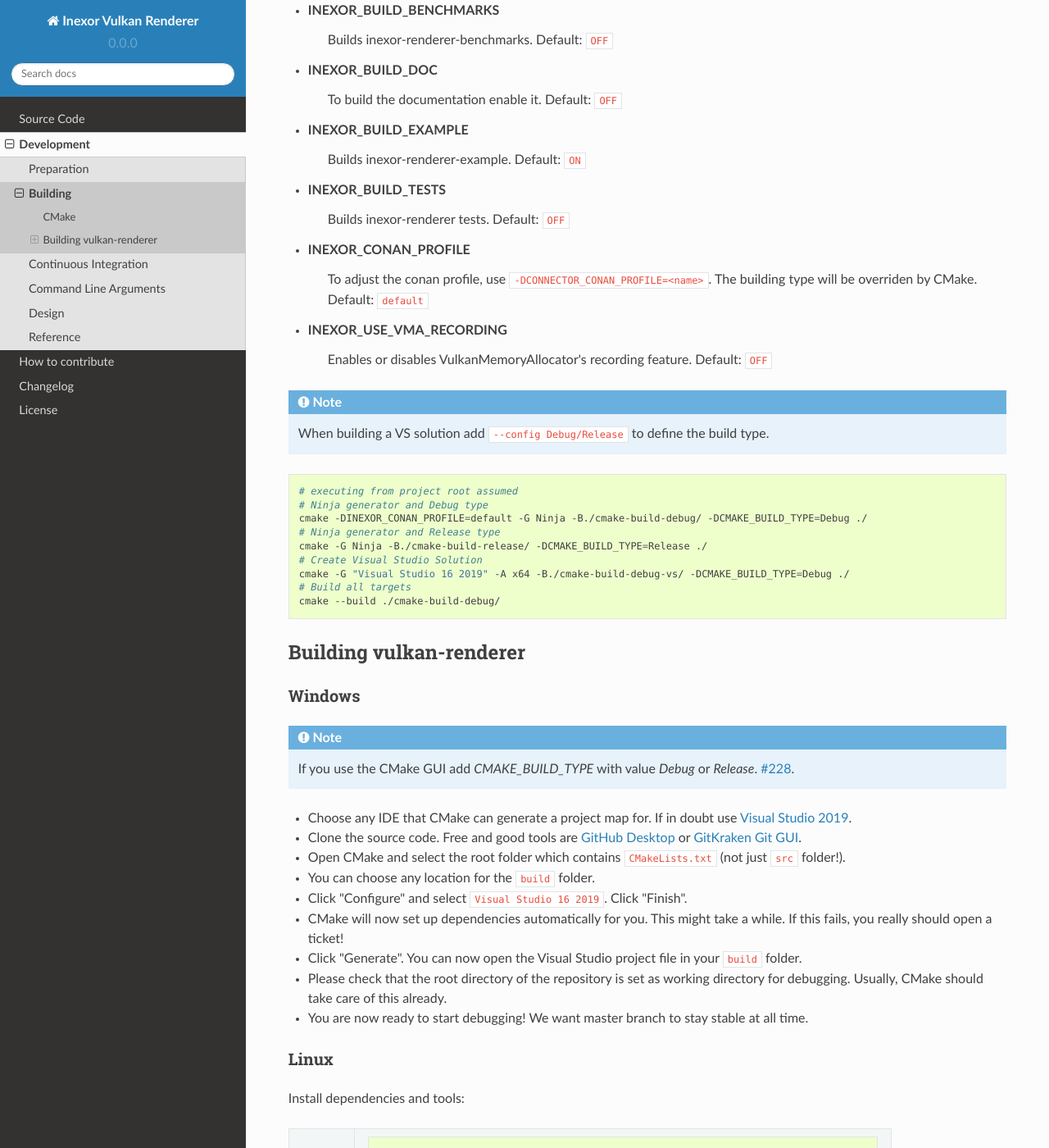
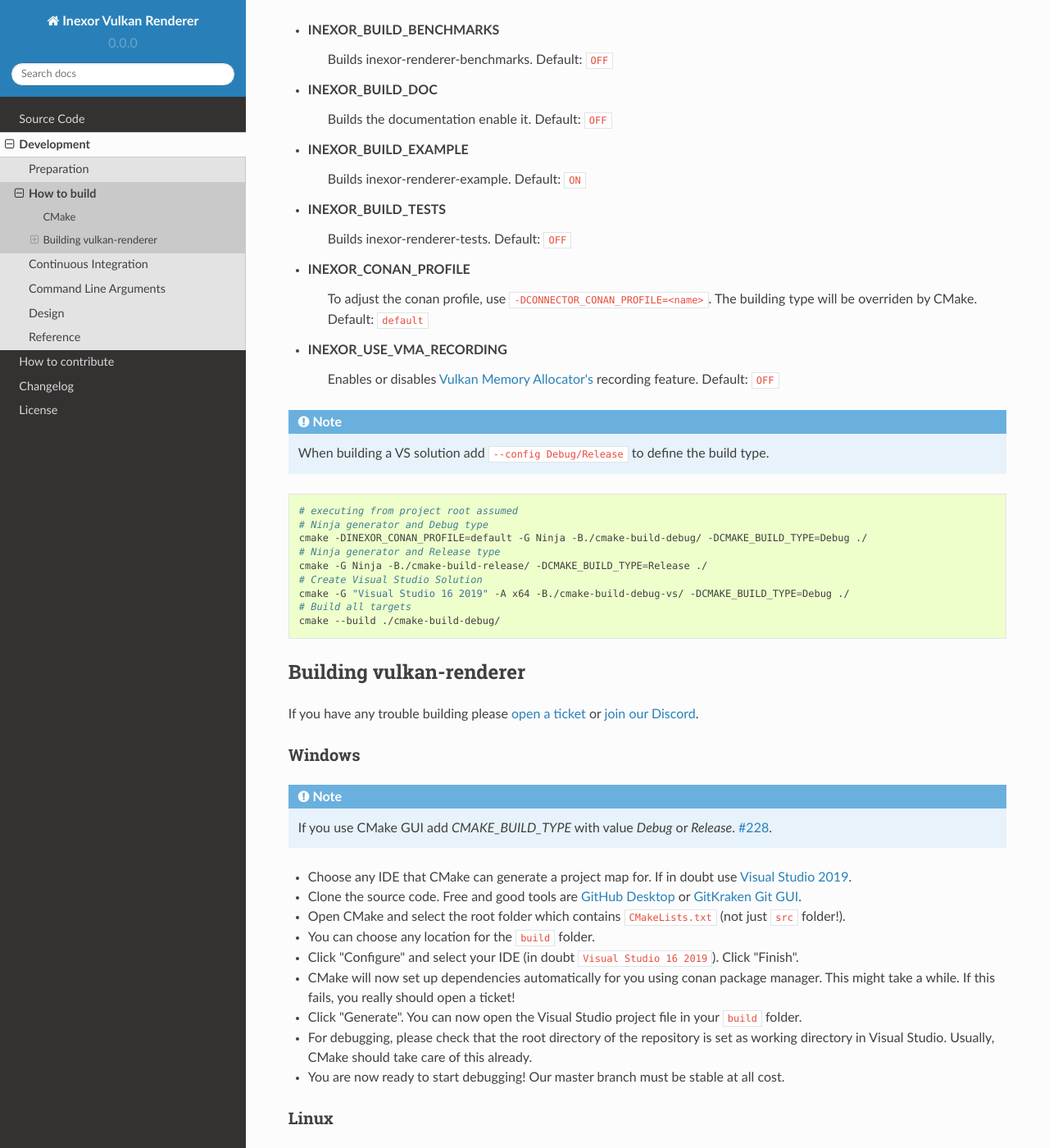
Before and after one commit to inexorgame/vulkan-renderer, a Sphinx documentation site: the page built from documentation/source/development/building.rst, in a window 1280 px wide and 1400 px high, scrolled down 637 px. Shown: the whole window at 82% size. Built offline with Sphinx 7.4.7 and the Read the Docs theme 2.0.0, drawn with Linux system fonts in a browser that asks for light colours; pages that are not in the unit, such as notebooks, are missing from menus; some of the changed text lies outside the part shown.

Commit message:
[wiki] Updated build instruction page.
Signed-off-by: Johannes <johannesschneider@outlook.com>

```diff
--- a/documentation/source/development/building.rst
+++ b/documentation/source/development/building.rst
@@ -1,40 +1,42 @@
-Building
+How to build
 ========
 
 CMake
 -----
 
-This project uses out of source builds. Except the documentation, which will create two folders in ``doc``, they are ignored by git.
-There are three CMake targets.
+This project uses out of source builds using either `gcc <https://gcc.gnu.org/>`__, `clang <https://clang.llvm.org/>`__ or `Microsoft Visual Studio <https://visualstudio.microsoft.com/en/downloads/>`__ compiler.
+The inexor team and our continuous integration ensure a stable build for these three compilers.
+Generating the documentation will create two subfolders in ``doc`` which will be ignored by git.
+There are three CMake targets:
 
 - inexor-vulkan-renderer
-    The main program and executable.
+    The main executable.
 - inexor-vulkan-renderer-benchmark
     Benchmark the renderer.
 - inexor-vulkan-renderer-tests
     Tests the renderer.
 - inexor-vulkan-renderer-documentation
-    Builds the documentation with Sphinx. Enable target creation with ``-DINEXOR_BUILD_DOC=ON``.
+    Builds the documentation with `Sphinx <https://www.sphinx-doc.org/en/master/>`__. Enable target creation with ``-DINEXOR_BUILD_DOC=ON``.
 
-Available CMake options
+Available CMake options:
 
 - INEXOR_BUILD_BENCHMARKS
     Builds inexor-renderer-benchmarks.
     Default: ``OFF``
 - INEXOR_BUILD_DOC
-    To build the documentation enable it.
+    Builds the documentation enable it.
     Default: ``OFF``
 - INEXOR_BUILD_EXAMPLE
     Builds inexor-renderer-example.
     Default: ``ON``
 - INEXOR_BUILD_TESTS
-    Builds inexor-renderer tests.
+    Builds inexor-renderer-tests.
     Default: ``OFF``
 - INEXOR_CONAN_PROFILE
     To adjust the conan profile, use ``-DCONNECTOR_CONAN_PROFILE=<name>``. The building type will be overriden by CMake.
     Default: ``default``
 - INEXOR_USE_VMA_RECORDING
-    Enables or disables VulkanMemoryAllocator's recording feature.
+    Enables or disables `Vulkan Memory Allocator's <https://github.com/GPUOpen-LibrariesAndSDKs/VulkanMemoryAllocator>`__ recording feature.
     Default: ``OFF``
 
 .. note::
@@ -55,21 +57,23 @@ Available CMake options
 Building vulkan-renderer
 ------------------------
 
+If you have any trouble building please `open a ticket <https://github.com/inexorgame/vulkan-renderer/issues>`__ or `join our Discord <https://discord.com/invite/acUW8k7>`__.
+
 Windows
 ^^^^^^^
 
 .. note::
-    If you use the CMake GUI add `CMAKE_BUILD_TYPE` with value `Debug` or `Release`. `#228 <https://github.com/inexorgame/vulkan-renderer/issues/228>`__.
+    If you use CMake GUI add `CMAKE_BUILD_TYPE` with value `Debug` or `Release`. `#228 <https://github.com/inexorgame/vulkan-renderer/issues/228>`__.
 
 - Choose any IDE that CMake can generate a project map for. If in doubt use `Visual Studio 2019 <https://visualstudio.microsoft.com/>`__.
 - Clone the source code. Free and good tools are `GitHub Desktop <https://desktop.github.com/>`__ or `GitKraken Git GUI <https://www.gitkraken.com/git-client>`__.
 - Open CMake and select the root folder which contains ``CMakeLists.txt`` (not just ``src`` folder!).
 - You can choose any location for the ``build`` folder.
-- Click "Configure" and select ``Visual Studio 16 2019``. Click "Finish".
-- CMake will now set up dependencies automatically for you. This might take a while. If this fails, you really should open a ticket!
+- Click "Configure" and select your IDE (in doubt ``Visual Studio 16 2019``). Click "Finish".
+- CMake will now set up dependencies automatically for you using conan package manager. This might take a while. If this fails, you really should open a ticket!
 - Click "Generate". You can now open the Visual Studio project file in your ``build`` folder.
-- Please check that the root directory of the repository is set as working directory for debugging. Usually, CMake should take care of this already.
-- You are now ready to start debugging! We want master branch to stay stable at all time.
+- For debugging, please check that the root directory of the repository is set as working directory in Visual Studio. Usually, CMake should take care of this already.
+- You are now ready to start debugging! Our master branch must be stable at all cost.
 
 Linux
 ^^^^^
```
